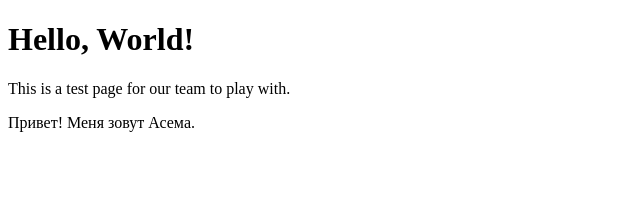
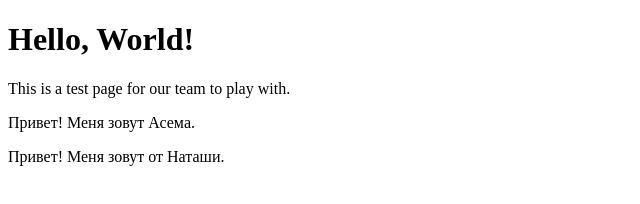
Before and after one commit to wptest2/dt-test, a plain HTML site: page index.html in a window 1280 px wide. Shown: the whole page, without its empty margins (0-640 px from the left). Drawn offline with Linux system fonts and the light colour scheme.

Commit message:
Added text

```diff
--- a/index.html
+++ b/index.html
@@ -16,6 +16,7 @@
 
     <div>
         <p>Привет! Меня зовут Асемa.</p>
+        <p>Привет! Меня зовут от Наташи.</p>
     </div>
 
     <!-- Задание для участников:
```
